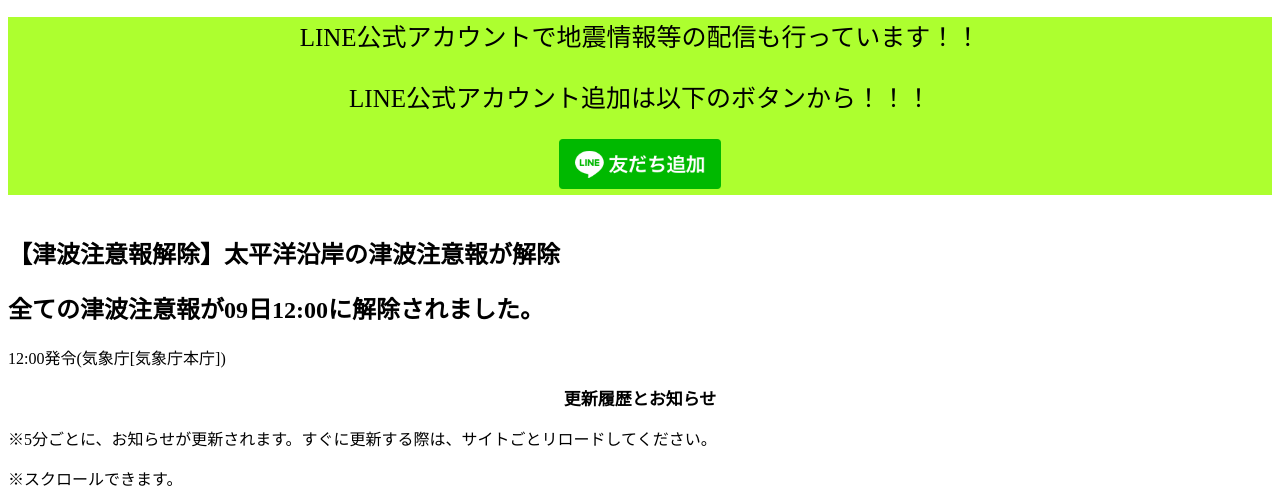
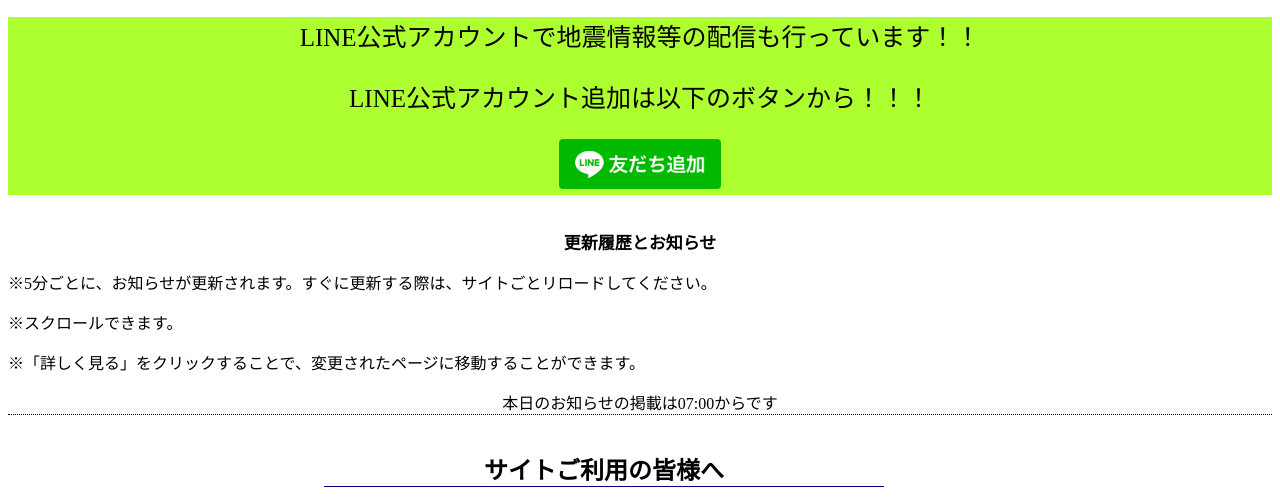
Before and after one commit to saigaikinkyuu/site-home, a plain HTML site: page index.html in a window 1280 px wide. Shown: the part 618-1121 px from the top of the page. Drawn offline with nearby package versions, Linux system fonts and the light colour scheme; no server answers; a web font is replaced by a local one.

Commit message:
Update index.html

```diff
--- a/index.html
+++ b/index.html
@@ -902,9 +902,6 @@ padding: 35px 40px;
             </div>
           </div>
         <script src="./createblockN.js"></script>
-        <h2>【津波注意報解除】太平洋沿岸の津波注意報が解除</h2>
-        <h2>全ての津波注意報が09日12:00に解除されました。</h2>
-        <p>12:00発令(気象庁[気象庁本庁])</p>
         <div class="item02">
                 <h2 id="news">更新履歴とお知らせ</h2>
                 <p>※5分ごとに、お知らせが更新されます。すぐに更新する際は、サイトごとリロードしてください。</p>
```
